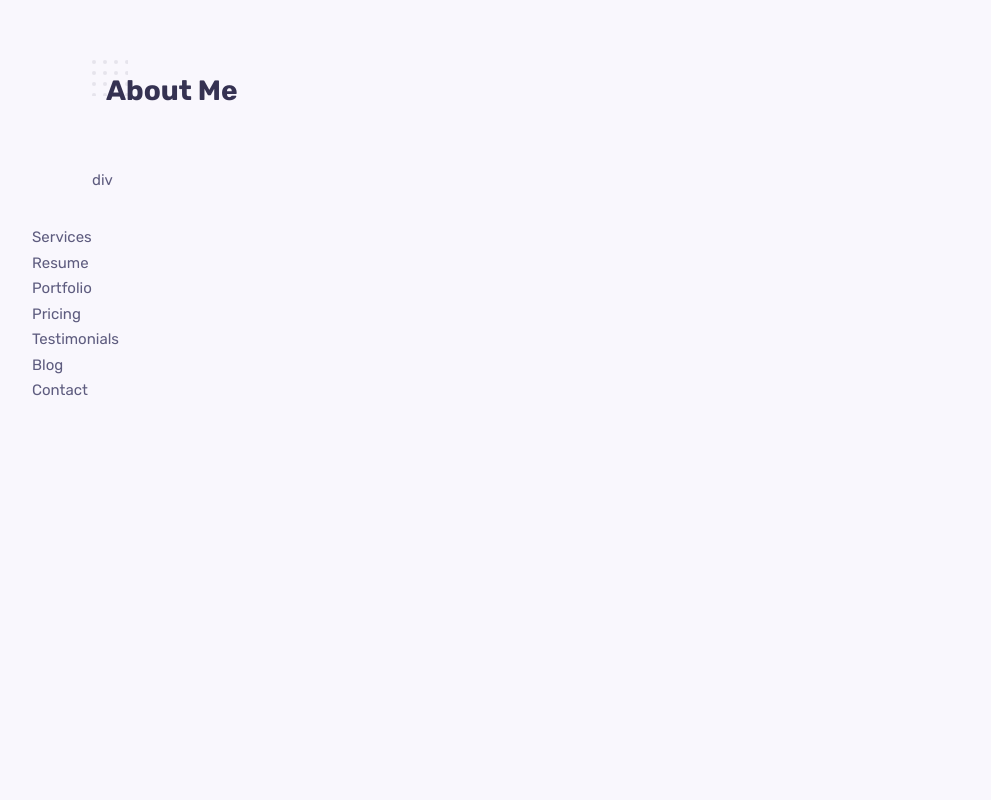
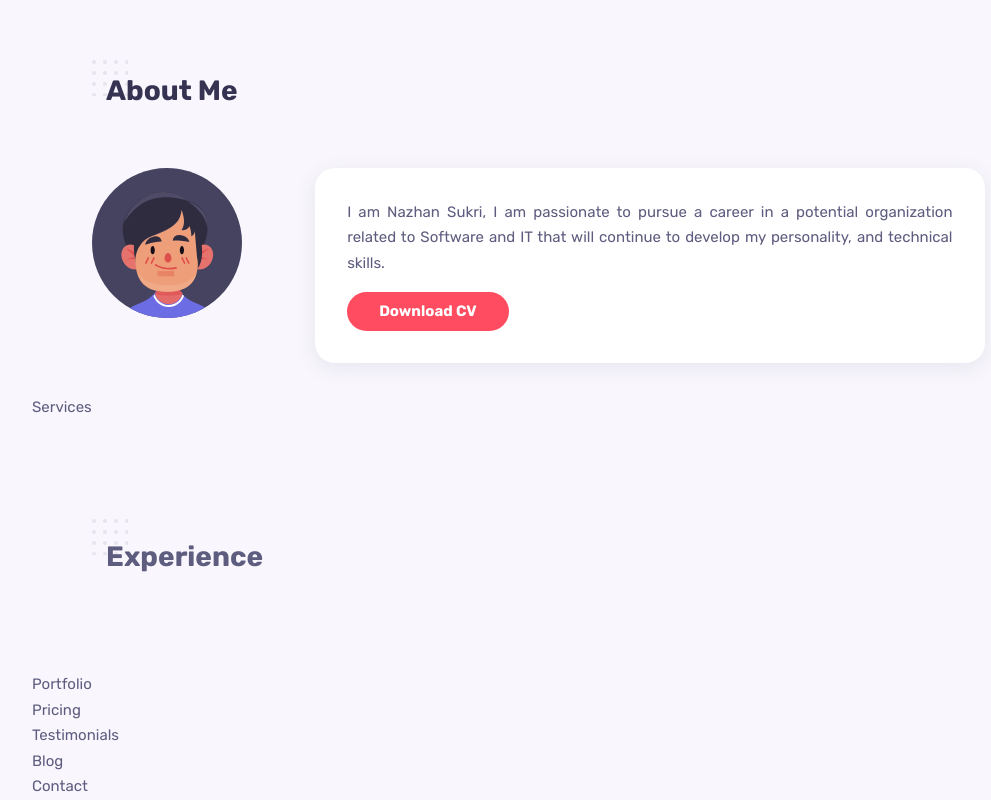
Before and after one commit to nazhansukri11/Portfolio_project, a React (Create React App) app: page / in a window 1280 px wide. Shown: the part 838-1638 px from the top of the page, without its empty margins (78-1069 px from the left). Before the commit the page ends 1242 px from the top, so only its background shows below. Built offline with nearby package versions, Linux system fonts and the light colour scheme.

Commit message:
Add about me

```diff
--- a/src/components/about/About.jsx
+++ b/src/components/about/About.jsx
@@ -1,12 +1,29 @@
 import React from 'react';
 import "./about.css";
+import Image from "../../assets/avatar-2.svg"
 
 const About=()=>{
     return(
         <section className="about container section" id="about">
             <h2 className="section__title">About Me</h2>
 
-            div
+            <div className="about__container grid">
+                <img src={Image} alt="" className="about__img" />
+
+                <div className="about__info">
+                    <p className="about__description">
+                        I am Nazhan Sukri, I am passionate to pursue a career in a
+                        potential organization related to Software and IT that will continue
+                        to develop my personality, and technical skills.
+                    </p>
+
+                    <a href="" className="btn">Download CV  </a>
+                </div>
+
+
+            </div>
+
+
         </section>
 
     )
--- a/src/components/about/about.css
+++ b/src/components/about/about.css
@@ -0,0 +1,16 @@
+.about__container{
+    grid-template-columns: 3fr 9fr;
+    width: 85%;
+}
+
+.about__info{
+    padding: 2rem;
+    background-color: var(--container-color);
+    box-shadow: var(--shadow);
+    border-radius: var(--border-radius);
+}
+
+.about__description{
+    margin-bottom: 1rem;
+    text-align: justify;
+}
--- a/src/components/resume/Resume.jsx
+++ b/src/components/resume/Resume.jsx
@@ -3,7 +3,13 @@ import "./resume.css";
 
 const Resume=()=>{
     return(
-        <div>Resume</div>
+        <section className="resume container section" id="resume">
+            <div className="section__title">Experience</div>
+
+            <div className="resume__container grid">
+                <div className="timeline grid"></div>
+            </div>
+        </section>
     )
 }
 
```
Also changed, not shown: src/components/resume/Data.jsx (added).
